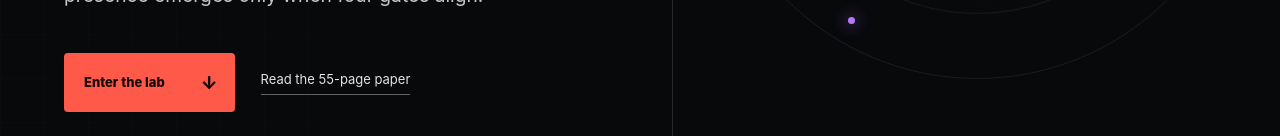
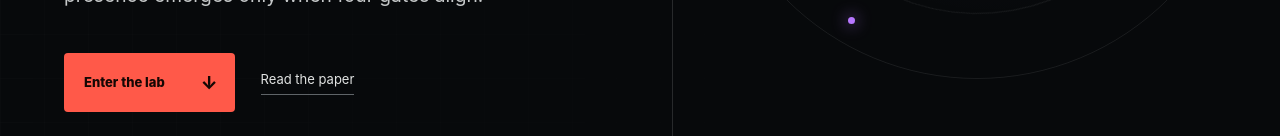
Before and after one commit to philstilwell/C0, a Next.js app: page / in a window 1280 px wide. Shown: the part 664-800 px from the top of the page. Built offline with nearby package versions, Linux system fonts and the light colour scheme.

Commit message:
Remove source link from site footer

```diff
--- a/app/C0Lab.tsx
+++ b/app/C0Lab.tsx
@@ -321,7 +321,7 @@ export function C0Lab() {
           </p>
           <div className="hero-actions">
             <a className="primary-action" href="#lab">Enter the lab <span>↓</span></a>
-            <a className="text-action" href={`${assetBase}/paper.pdf`}>Read the 55-page paper</a>
+            <a className="text-action" href={`${assetBase}/paper.pdf`}>Read the paper</a>
           </div>
         </div>
 
@@ -569,7 +569,6 @@ export function C0Lab() {
         <div className="footer-links">
           <a href="#top">Back to top ↑</a>
           <a href={`${assetBase}/paper.pdf`}>Read the paper ↗</a>
-          <a href="https://github.com/philstilwell/C0">View source ↗</a>
         </div>
       </footer>
     </main>
```
Also changed, not shown: 1 other file (tests, documents, lock files or other folders).
